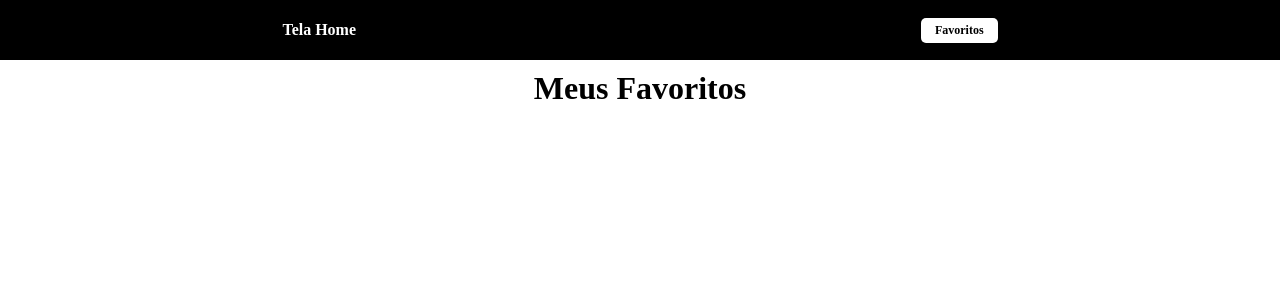
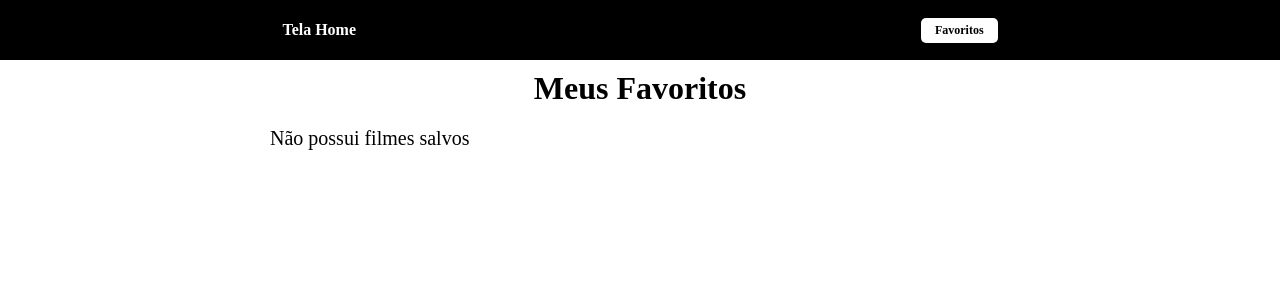
Before and after one commit to GilsonMendes/Movie_Screen, a React (Create React App) app in the folder movie-screen/: page /favoritos in a window 1280 px wide. Shown: the top 300 px of the page. Built offline with nearby package versions, Linux system fonts and the light colour scheme.

Commit message:
Add novas libs.

```diff
--- a/movie-screen/package.json
+++ b/movie-screen/package.json
@@ -11,6 +11,7 @@
     "react-dom": "^18.2.0",
     "react-router-dom": "^6.8.1",
     "react-scripts": "5.0.1",
+    "react-toastify": "^9.1.1",
     "web-vitals": "^2.1.4"
   },
   "scripts": {
--- a/movie-screen/src/App.js
+++ b/movie-screen/src/App.js
@@ -1,7 +1,10 @@
 import RoutesApp from './routes';
+import { ToastContainer, toast } from 'react-toastify';
+import 'react-toastify/dist/ReactToastify.css';
 function App(){
   return (
     <div className="App">
+      <ToastContainer autoClose={3000}/>
      <RoutesApp/>
     </div>
   );
--- a/movie-screen/src/pages/Filmes/index.js
+++ b/movie-screen/src/pages/Filmes/index.js
@@ -2,6 +2,7 @@ import { useEffect, useState } from 'react'
 import { useParams, useNavigate } from 'react-router-dom'
 import api from '../../services/api';
 import "./filmes_styles.css"
+import { toast } from 'react-toastify';
 function Filmes() {
     const { id } = useParams();
     const [filme, setFilmes] = useState({});
@@ -40,14 +41,14 @@ function Filmes() {
         )
 
         if (hasFilme) {
-            alert("ESSE FILTE JÁ ESTA NA LISTA!");
+            toast.warn("ESSE FILTE JÁ ESTA NA LISTA!");
             return;
         }
         filmesSalvos.push(filme);
         localStorage.setItem("@meusfilmes",
             JSON.stringify(filmesSalvos)
         );
-        alert("FILME SALVO COM SUCESSO!")
+        toast.success("FILME SALVO COM SUCESSO!")
     }
     if (loading) {
         return (
--- a/movie-screen/src/pages/favoritos/index.js
+++ b/movie-screen/src/pages/favoritos/index.js
@@ -1,6 +1,7 @@
 import "./favoritos.css"
 import React, {useState, useEffect} from "react";
 import { Link } from "react-router-dom";
+import {toast} from 'react-toastify'
 export default props => {
    const [filmes, setFilmes] = useState([])
 
@@ -9,9 +10,19 @@ export default props => {
         setFilmes(JSON.parse(minhaLista) || [])
     }, [])
 
+    function excluirFilme(id){
+        let filtroFilme = filmes.filter((item)=>{
+            return(item.id !== id)
+        })
+        setFilmes(filtroFilme);
+        localStorage.setItem("@meusfilmes", JSON.stringify(filtroFilme))
+        toast.success("Filme removido com sucesso!")
+    }
+
     return (
         <div className="meus-favoritos">
             <h1>Meus Favoritos</h1>
+            {filmes.length === 0 && <span>Não possui filmes salvos</span>}
             <ul>
                 {filmes.map((item) => {
                     return (
@@ -21,7 +32,11 @@ export default props => {
                                 <Link to={`/filme/${item.id}`}>
                                     Ver detales
                                 </Link>
-                                <button>Excluir</button>
+                                <button onClick={()=>{
+
+                                    excluirFilme(item.id)
+
+                                }}>Excluir</button>
                             </div>
 
                         </li>
```
Also changed, not shown: 2 other files (tests, documents, lock files or other folders).
